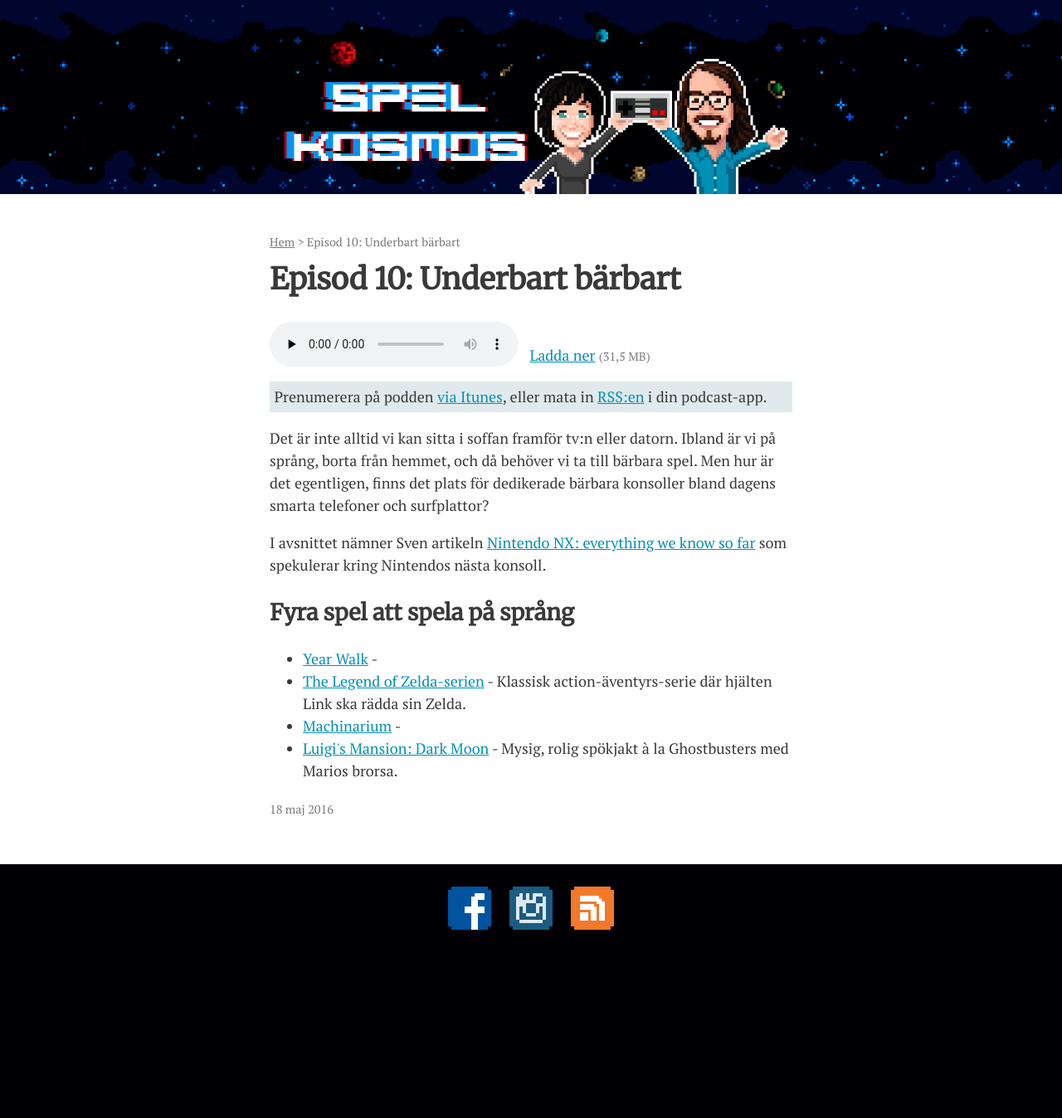
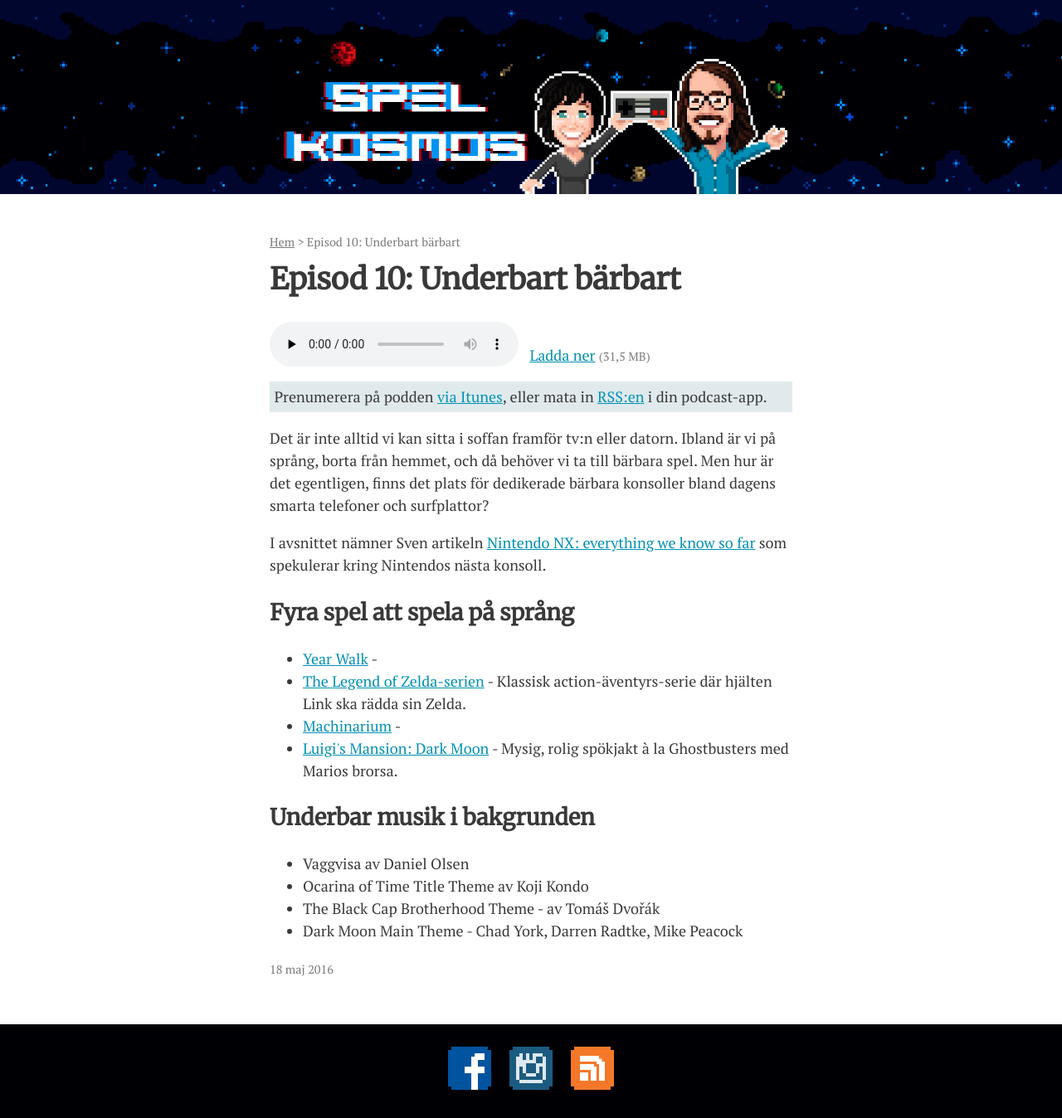
Before and after one commit to svendahlstrand/spelkosmos.se, a Jekyll site: the page built from _posts/2016-05-18-underbart-barbart.md, in a window 1280 px wide. Shown: the whole page at 83% size. Built offline with Jekyll 4.4.1, drawn with Linux system fonts in a browser that asks for light colours; before the commit the page ends 1155 px from its top, so only the background shows below that.

Commit message:
Add music credit.

```diff
--- a/_posts/2016-05-18-underbart-barbart.md
+++ b/_posts/2016-05-18-underbart-barbart.md
@@ -17,6 +17,13 @@ I avsnittet nämner Sven artikeln [Nintendo NX: everything we know so far][1] so
 * [Machinarium][4] -
 * [Luigi's Mansion: Dark Moon][5] - Mysig, rolig spökjakt à la Ghostbusters med Marios brorsa.
 
+## Underbar musik i bakgrunden
+
+* Vaggvisa av Daniel Olsen
+* Ocarina of Time Title Theme av Koji Kondo
+* The Black Cap Brotherhood Theme - av Tomáš Dvořák
+* Dark Moon Main Theme - Chad York, Darren Radtke, Mike Peacock
+
 [1]: http://www.theverge.com/2016/4/27/11516888/nintendo-nx-new-console-news-date-games
 [2]: http://simogo.com/work/year-walk-ios
 [3]: http://zelda.com/#threeds
```
